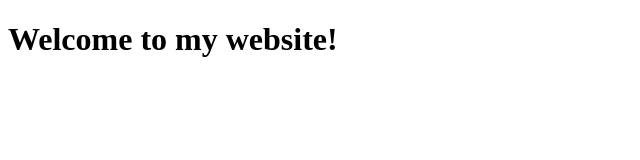
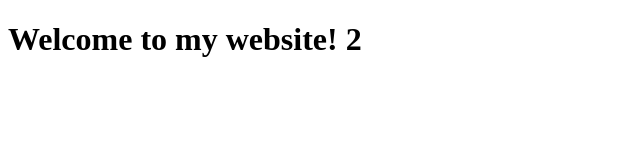
Before and after one commit to matthew-godin/Maze, a plain HTML site: page index.html in a window 1280 px wide. Shown: the full height of the page, 0-640 px from the left. Drawn offline with Linux system fonts and the light colour scheme.

Commit message:
Update index.html

```diff
--- a/index.html
+++ b/index.html
@@ -1,6 +1,6 @@
 <!DOCTYPE html>
 <html>
 	<body>
-		<h1>Welcome to my website!</h1>
+		<h1>Welcome to my website! 2</h1>
 	</body>
 </html>
```
